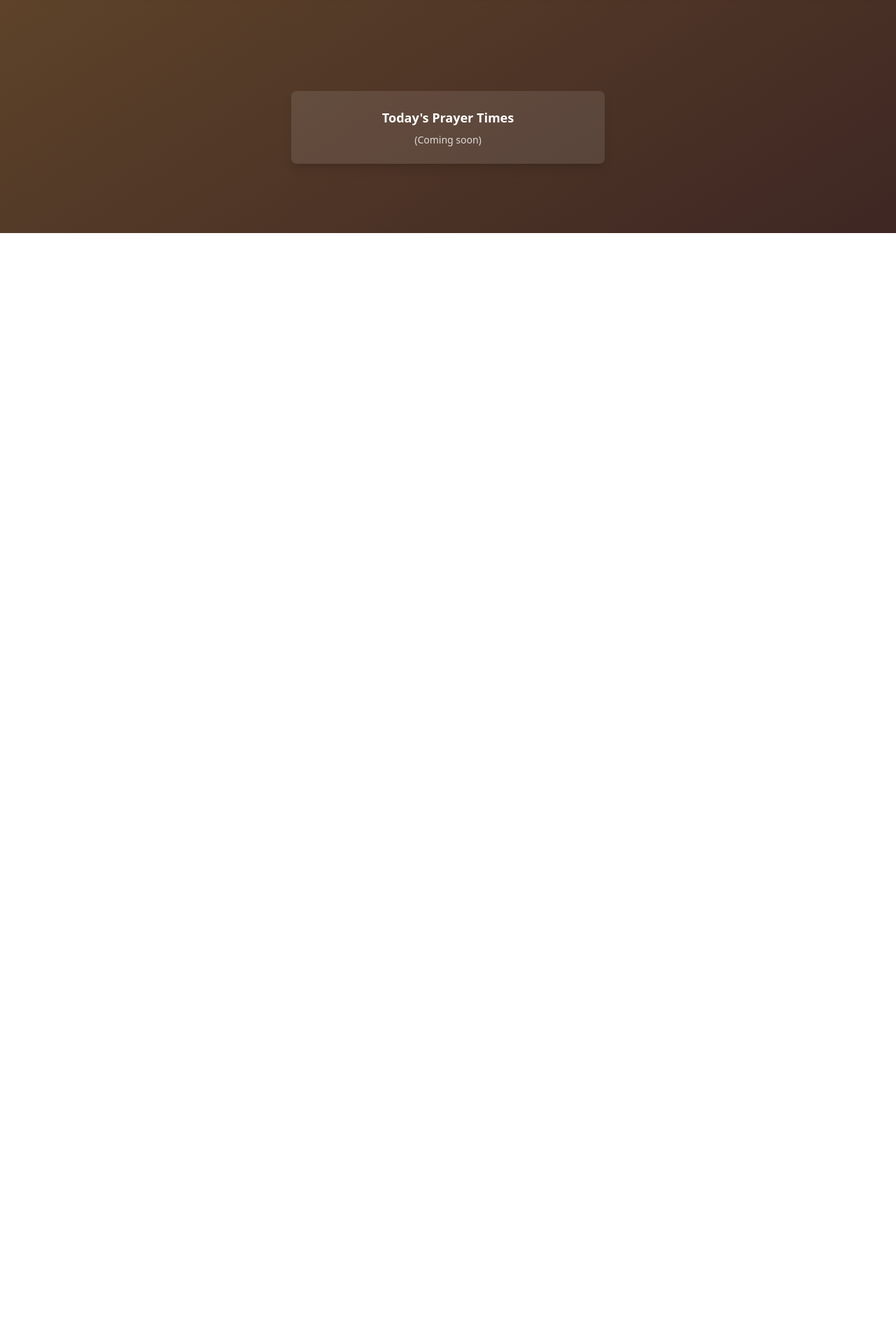
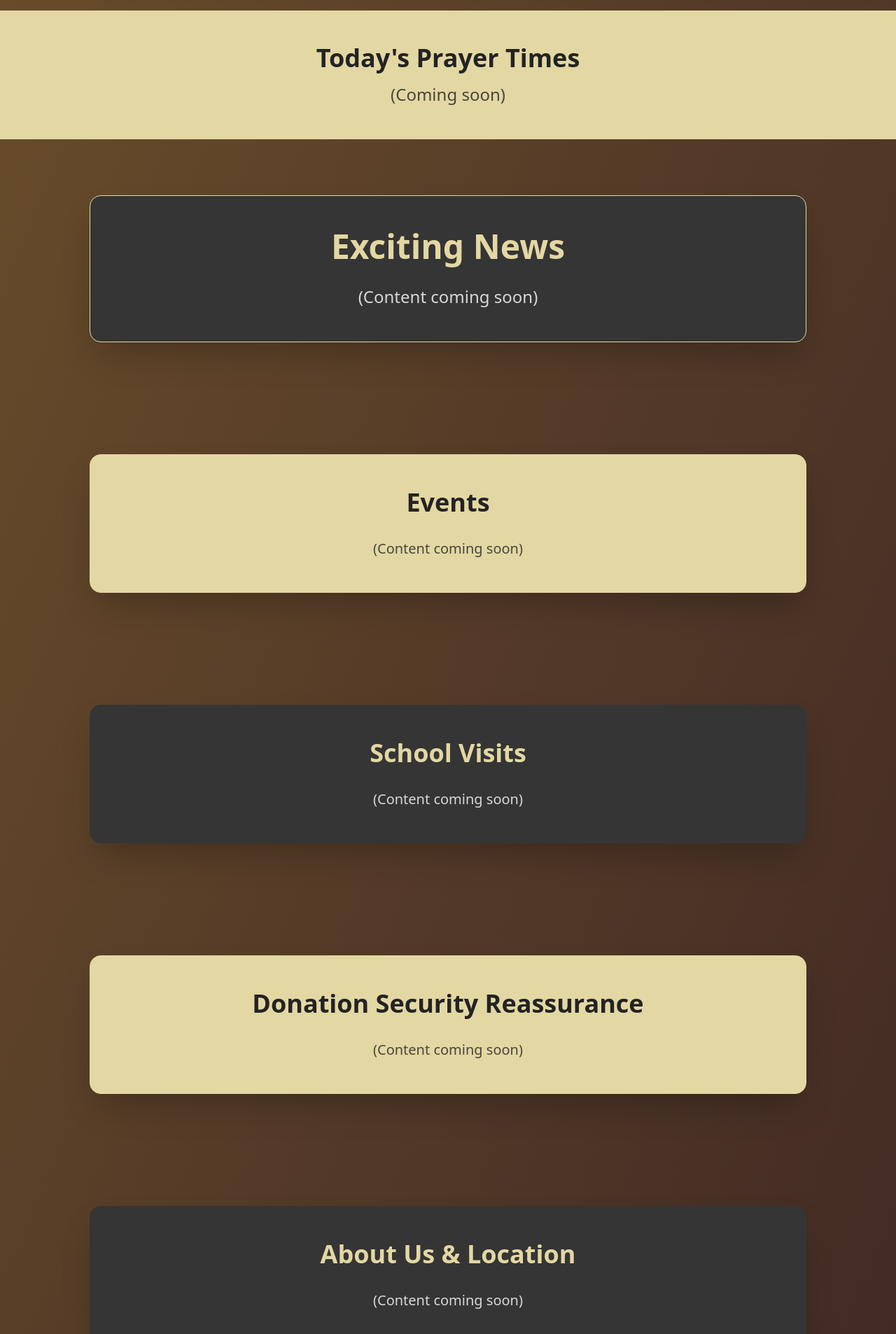
Before and after one commit to Abdur-Raafi3-Hub/masjid-website, a Next.js app: page / in a window 1280 px wide. Shown: the part 540-2446 px from the top of the page at 70% size. Before the commit the page ends 873 px from the top, so only its background shows below. Built offline with nearby package versions, Linux system fonts and the light colour scheme.

Commit message:
added other sections on homepage

```diff
--- a/src/app/page.tsx
+++ b/src/app/page.tsx
@@ -21,13 +21,64 @@ export default function Home() {
           </p>
         </div>
       </section>
-      {/* Main content placeholder */}
-      <main className="flex-1 flex flex-col items-center justify-center text-white text-center p-8">
-        <div className="bg-white/10 rounded-lg p-6 mt-4 w-full max-w-md shadow-lg">
-          <span className="block text-lg font-semibold mb-2">Today's Prayer Times</span>
-          <div className="text-sm opacity-80">(Coming soon)</div>
+      {/* Prayer Times Section (compact, always visible after hero) */}
+      <section className="w-full flex flex-col items-center justify-center py-12 bg-[#e3d7a3] fade-in">
+        <span className="block text-4xl font-extrabold mb-4 text-[#232323] fade-in">Today's Prayer Times</span>
+        <div className="text-2xl opacity-80 text-[#232323] fade-in">(Coming soon)</div>
+      </section>
+      {/* Exciting News Section (card) */}
+      <section className="w-full flex flex-col items-center justify-center py-20 bg-transparent fade-in">
+        <div className="w-full max-w-5xl mx-auto rounded-2xl border border-[#e3d7a3] shadow-2xl bg-[#353535] bg-opacity-95 p-12 flex flex-col items-center" style={{marginLeft: '2vw', marginRight: '2vw'}}>
+          <h2 className="text-5xl font-extrabold text-[#e3d7a3] mb-8">Exciting News</h2>
+          <div className="text-white/80 text-2xl">(Content coming soon)</div>
         </div>
-      </main>
+      </section>
+      {/* Events Section (card) */}
+      <section className="w-full flex flex-col items-center justify-center py-20 bg-transparent fade-in">
+        <div className="w-full max-w-5xl mx-auto rounded-2xl border border-[#e3d7a3] shadow-2xl bg-[#e3d7a3] bg-opacity-95 p-12 flex flex-col items-center" style={{marginLeft: '2vw', marginRight: '2vw'}}>
+          <h2 className="text-4xl font-bold text-[#232323] mb-8">Events</h2>
+          <div className="text-[#232323]/80 text-xl">(Content coming soon)</div>
+        </div>
+      </section>
+      {/* School Visits Section (card) */}
+      <section className="w-full flex flex-col items-center justify-center py-20 bg-transparent fade-in">
+        <div className="w-full max-w-5xl mx-auto rounded-2xl border border-[#353535] shadow-2xl bg-[#353535] bg-opacity-95 p-12 flex flex-col items-center" style={{marginLeft: '2vw', marginRight: '2vw'}}>
+          <h2 className="text-4xl font-bold text-[#e3d7a3] mb-8">School Visits</h2>
+          <div className="text-white/80 text-xl">(Content coming soon)</div>
+        </div>
+      </section>
+      {/* Donation Security Reassurance Section (card) */}
+      <section className="w-full flex flex-col items-center justify-center py-20 bg-transparent fade-in">
+        <div className="w-full max-w-5xl mx-auto rounded-2xl border border-[#e3d7a3] shadow-2xl bg-[#e3d7a3] bg-opacity-95 p-12 flex flex-col items-center" style={{marginLeft: '2vw', marginRight: '2vw'}}>
+          <h2 className="text-4xl font-bold text-[#232323] mb-8">Donation Security Reassurance</h2>
+          <div className="text-[#232323]/80 text-xl">(Content coming soon)</div>
+        </div>
+      </section>
+      {/* About Us & Location Section (card) */}
+      <section className="w-full flex flex-col items-center justify-center py-20 bg-transparent fade-in">
+        <div className="w-full max-w-5xl mx-auto rounded-2xl border border-[#353535] shadow-2xl bg-[#353535] bg-opacity-95 p-12 flex flex-col items-center" style={{marginLeft: '2vw', marginRight: '2vw'}}>
+          <h2 className="text-4xl font-bold text-[#e3d7a3] mb-8">About Us & Location</h2>
+          <div className="text-white/80 text-xl">(Content coming soon)</div>
+        </div>
+      </section>
+      {/* Volunteer With Us Section (card) */}
+      <section className="w-full flex flex-col items-center justify-center py-20 bg-transparent fade-in">
+        <div className="w-full max-w-5xl mx-auto rounded-2xl border border-[#e3d7a3] shadow-2xl bg-[#e3d7a3] bg-opacity-95 p-12 flex flex-col items-center" style={{marginLeft: '2vw', marginRight: '2vw'}}>
+          <h2 className="text-4xl font-bold text-[#232323] mb-8">Volunteer With Us</h2>
+          <div className="text-[#232323]/80 text-xl">(Content coming soon)</div>
+        </div>
+      </section>
+      {/* Footer Section */}
+      <footer className="w-full bg-[#1a1a1a] text-[#e3d7a3] py-12 flex flex-col items-center fade-in">
+        <div className="flex gap-8 mb-6">
+          {/* Social media icons placeholders */}
+          <span className="w-10 h-10 bg-[#353535] rounded-full flex items-center justify-center text-lg">FB</span>
+          <span className="w-10 h-10 bg-[#353535] rounded-full flex items-center justify-center text-lg">TW</span>
+          <span className="w-10 h-10 bg-[#353535] rounded-full flex items-center justify-center text-lg">IG</span>
+        </div>
+        <div className="text-lg opacity-80">&copy; {new Date().getFullYear()} Sutton Coldfield Masjid. All rights reserved.</div>
+        <div className="text-base opacity-60 mt-2">Registered Charity No. 12345678 | Designed with ❤️ for the community</div>
+      </footer>
     </>
   );
 }
```
